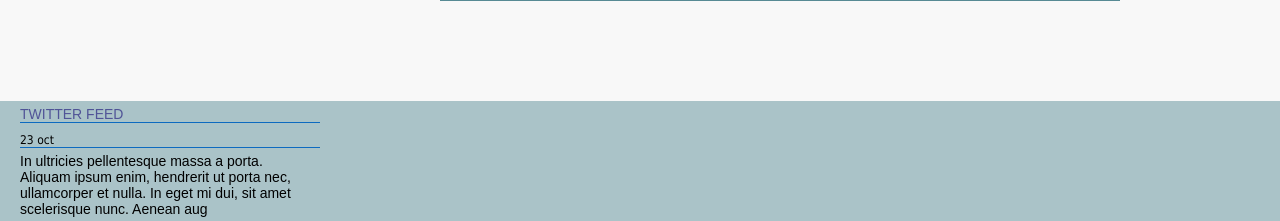
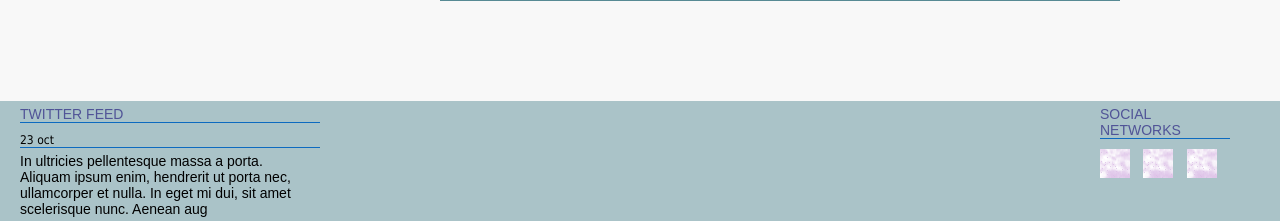
Before and after one commit to KarinaNull/Website, a PHP site: page /Site2.html in a window 1280 px wide. Shown: the part 982-1203 px from the top of the page. Run offline with PHP 8.4, Linux system fonts and the light colour scheme.

Commit message:
Add footer.social-icon

```diff
--- a/Site2.html
+++ b/Site2.html
@@ -142,6 +142,12 @@
                 nulla. In eget mi dui, sit amet scelerisque nunc. Aenean aug
             </p>
         </div>
+        <div class="social-icon">
+            <h3>SOCIAL NETWORKS</h3>
+            <a href="http://twitter.com/"></a>
+            <a href="http://facebook.com/"></a>
+            <a href="http://youtube.com/"></a>
+        </div>
     </footer>
 </body>
 
--- a/style2.css
+++ b/style2.css
@@ -56,7 +56,7 @@ ul {
     margin-top: 25px;
 }
 
-a {
+.top-menu a, .aside-menu a {
     text-decoration: none;
     background: #94b8c9;
     color: #fff;
@@ -67,7 +67,7 @@ a {
     border-right: 1px solid #ffffff;
 }
 
-a:hover {
+a:hover:not(.social-icon a, ) {
     background: #001381;
 }
 
@@ -253,3 +253,17 @@ footer p {
     padding-right: 10px;
     color: #000000;
 }
+
+.social-icon {
+    float: right;
+    margin-right: 50px;
+    width: 130px;
+}
+
+.social-icon a {
+    width: 30px;
+    height: 30px;
+    background: url(NavPicture.png) no-repeat;
+    display: inline-block;
+    margin-right: 10px;
+}
```
